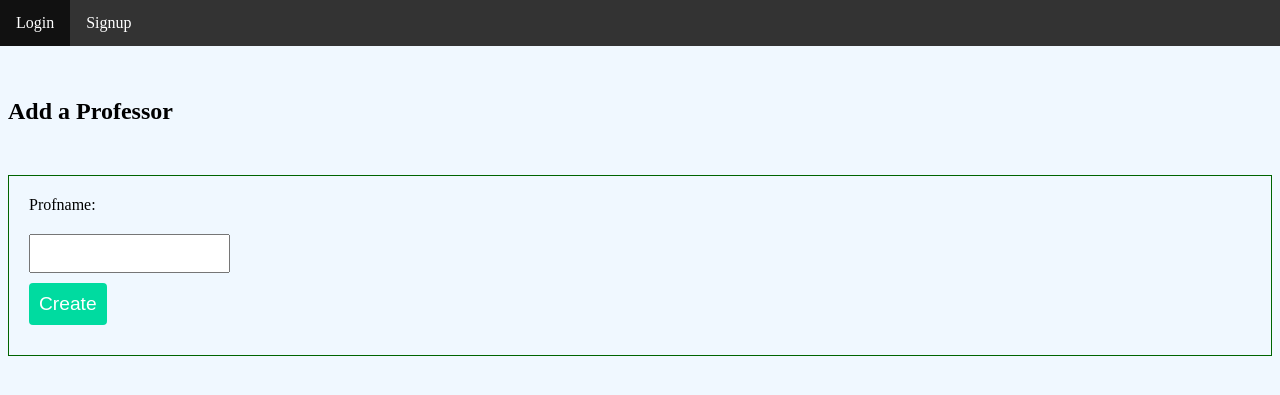
After one commit to kshitijalwadhi/ProfReviewPortal, a Django app: page /review/add_prof/ in a window 1280 px wide. The commit adds this page. Shown: the top 395 px of the page. Run offline with Django 3.2, Linux system fonts and the light colour scheme; some libraries are stand-ins or nearby versions.

Commit message:
add ability to add new course/prof

```diff
--- a/profreviewportal/assets/styles.css
+++ b/profreviewportal/assets/styles.css
@@ -123,6 +123,12 @@ nav {
     margin: 10px 0;
 }
 
+.site-form input[type="submit"]:hover {
+    background: teal;
+    cursor: pointer;
+}
+
+
 body {
     background-color: aliceblue;
     /* b2edf2 */
--- a/profreviewportal/profreviewportal/settings.py
+++ b/profreviewportal/profreviewportal/settings.py
@@ -40,8 +40,6 @@ INSTALLED_APPS = [
     'django.contrib.messages',
     'django.contrib.staticfiles',
     'accounts',
-    'profs',
-    'courses',
     'review',
     'django_filters',
     # 'simple_autocomplete'
--- a/profreviewportal/review/forms.py
+++ b/profreviewportal/review/forms.py
@@ -14,3 +14,15 @@ class AddReview(forms.ModelForm):
         }
         fields = ['code', 'prof', 'comment',
                   'difficulty', 'contentquality', 'anonymous']
+
+
+class AddCourse(forms.ModelForm):
+    class Meta:
+        model = models.Course
+        fields = ['courseName']
+
+
+class AddProf(forms.ModelForm):
+    class Meta:
+        model = models.Prof
+        fields = ['profname']
--- /dev/null
+++ b/profreviewportal/review/templates/review/add_prof.html
@@ -0,0 +1,15 @@
+{% extends 'base_layout.html' %}
+
+{% block content %}
+
+<div class="add_prof">
+    <h2> Add a Professor </h2>
+    <form class="site-form" action="{% url 'review:createprof' %}" method="post" enctype="multipart/form-data">
+        {% csrf_token %}
+        {{form}}
+        <input type="submit" value="Create">
+    </form>
+</div>
+
+
+{% endblock %}
--- a/profreviewportal/review/urls.py
+++ b/profreviewportal/review/urls.py
@@ -12,4 +12,6 @@ urlpatterns = [
     url('^prof-autocomplete/$', ProfAutoComplete.as_view(), name='prof-autocomplete'),
     url('^course/', views.review_list, name="course"),
     url(r'^search/$', views.search, name='search'),
+    url('^add_prof/$', views.add_prof, name="createprof"),
+    url('^add_course/$', views.add_course, name="createcourse"),
 ]
--- a/profreviewportal/review/views.py
+++ b/profreviewportal/review/views.py
@@ -57,3 +57,27 @@ def review_list(request):
 def search(request):
     review_filter = ReviewFilter(request.GET, queryset=Review.objects.all())
     return render(request, 'review/search.html', {'filter': review_filter})
+
+
+def add_prof(request):
+    if request.method == 'POST':
+        form = forms.AddProf(request.POST, request.FILES)
+        if form.is_valid():
+            # save article to db
+            form.save()
+            return redirect('review:search')
+    else:
+        form = forms.AddProf()
+    return render(request, 'review/add_prof.html', {'form': form})
+
+
+def add_course(request):
+    if request.method == 'POST':
+        form = forms.AddCourse(request.POST, request.FILES)
+        if form.is_valid():
+            # save article to db
+            form.save()
+            return redirect('review:search')
+    else:
+        form = forms.AddCourse()
+    return render(request, 'review/add_course.html', {'form': form})
--- a/profreviewportal/templates/base_layout.html
+++ b/profreviewportal/templates/base_layout.html
@@ -18,6 +18,8 @@
                 {% if user.is_authenticated %}
                 <li><a href="{% url 'review:search' %}" class="highlight">Reviews</a></li>
                 <li><a href="{% url 'review:create' %}" class="highlight">Add new Review</a></li>
+                <li><a href="{% url 'review:createcourse' %}" class="highlight">Add new Course</a></li>
+                <li><a href="{% url 'review:createprof' %}" class="highlight">Add new Prof</a></li>
                 <li><a href="{% url 'accounts:profile' %}" class="highlight">Profile</a></li>
                 <li>
                     <form class="highlight" action="{% url 'accounts:logout' %}" method="post">
```
Also changed, not shown: profreviewportal/review/templates/review/add_course.html (added, +15 -0 lines), profreviewportal/db.sqlite3.
